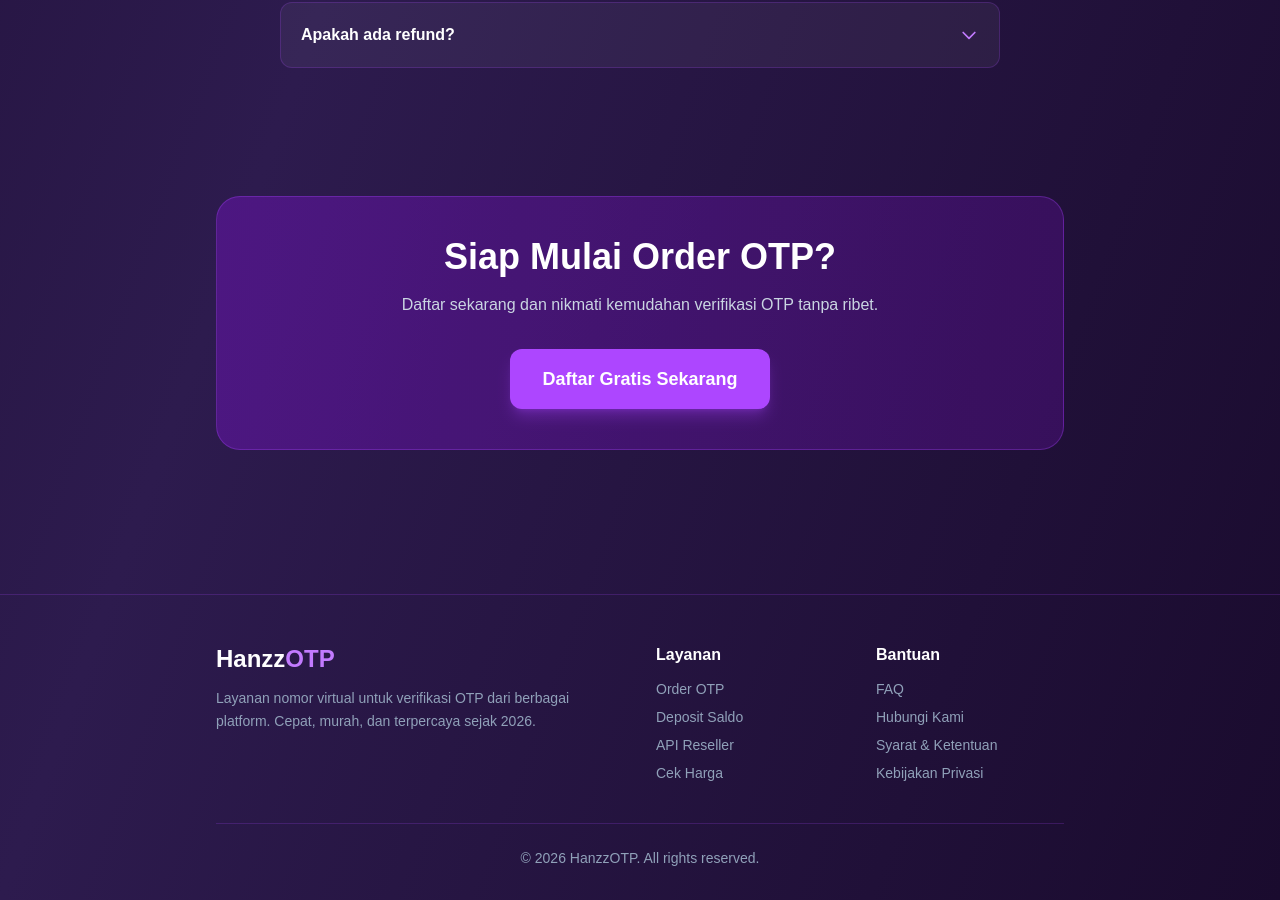
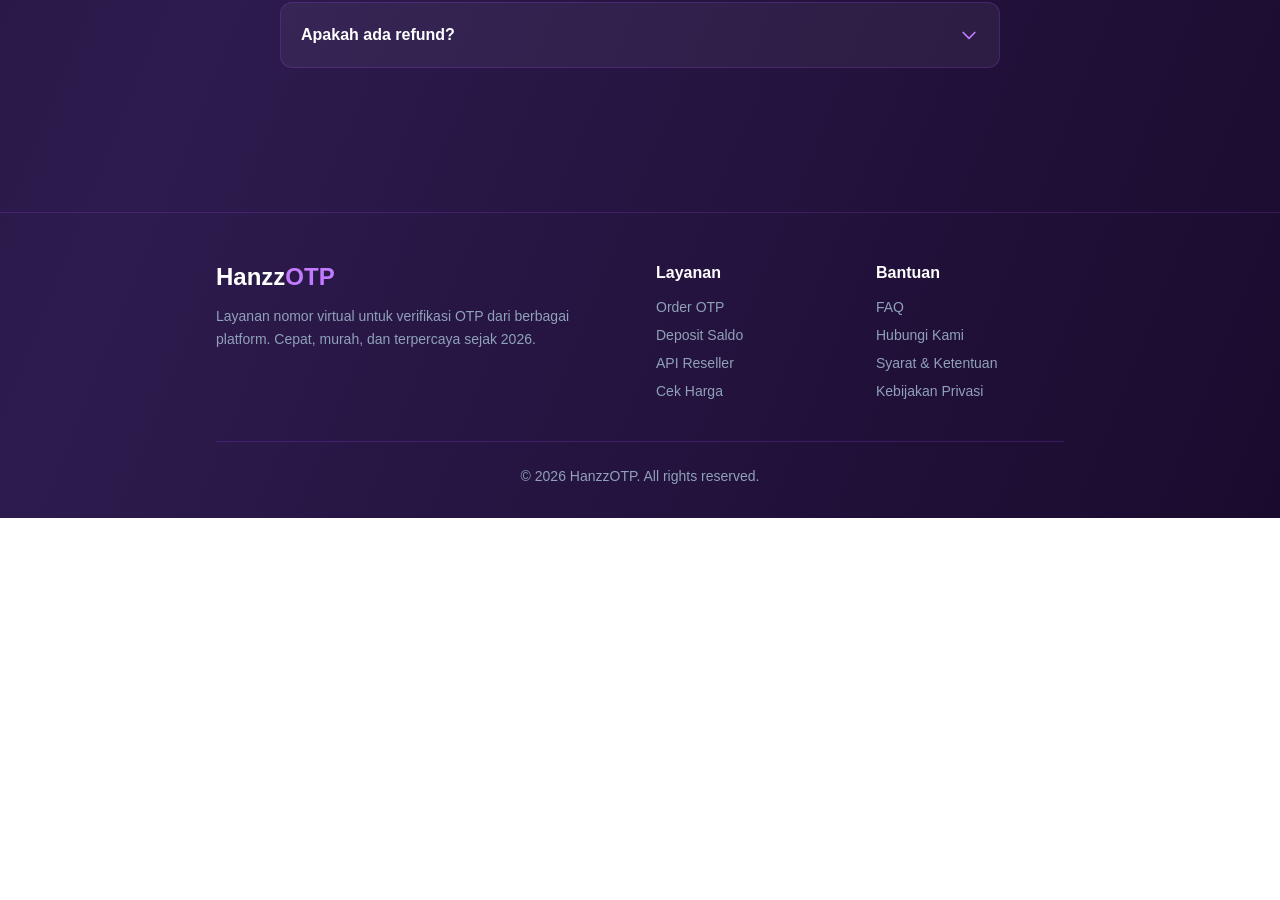
Before and after one commit to HanzzXD7/hanzzotp, a Next.js app: page / in a window 1280 px wide. Shown: the part 2660-3560 px from the top of the page. After the commit the page ends 3178 px from the top, so only its background shows below. Built offline with nearby package versions, Linux system fonts and the light colour scheme.

Commit message:
change the appearance

```diff
--- a/app/page.tsx
+++ b/app/page.tsx
@@ -269,21 +269,6 @@
         </div>
       </div>
 
-      {/* CTA */}
-      <div className="container mx-auto px-6 py-16 max-w-4xl">
-        <div className="bg-gradient-to-r from-purple-600/30 to-purple-800/30 border border-purple-500/30 rounded-3xl p-10 text-center">
-          <h2 className="text-3xl md:text-4xl font-bold mb-4">
-            Siap Mulai Order OTP?
-          </h2>
-          <p className="text-slate-300 mb-8 max-w-xl mx-auto">
-            Daftar sekarang dan nikmati kemudahan verifikasi OTP tanpa ribet.
-          </p>
-          <button className="bg-purple-500 hover:bg-purple-600 px-8 py-4 rounded-xl font-semibold text-lg transition shadow-lg shadow-purple-500/30">
-            Daftar Gratis Sekarang
-          </button>
-        </div>
-      </div>
-
       {/* Footer */}
       <footer className="border-t border-purple-500/20 mt-20 pt-12 pb-8">
         <div className="container mx-auto px-6 max-w-4xl">
@@ -326,4 +311,4 @@
       </footer>
     </main>
   )
-      }
+              }
```
